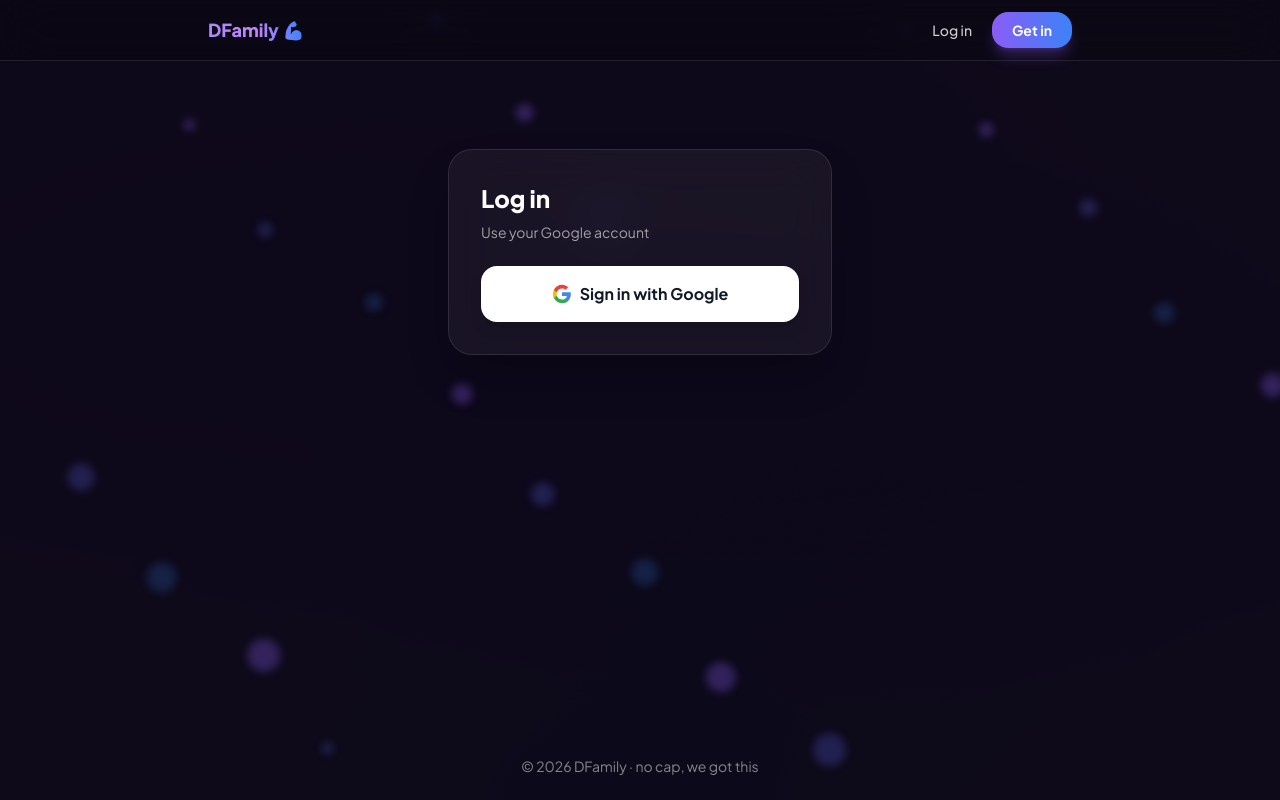
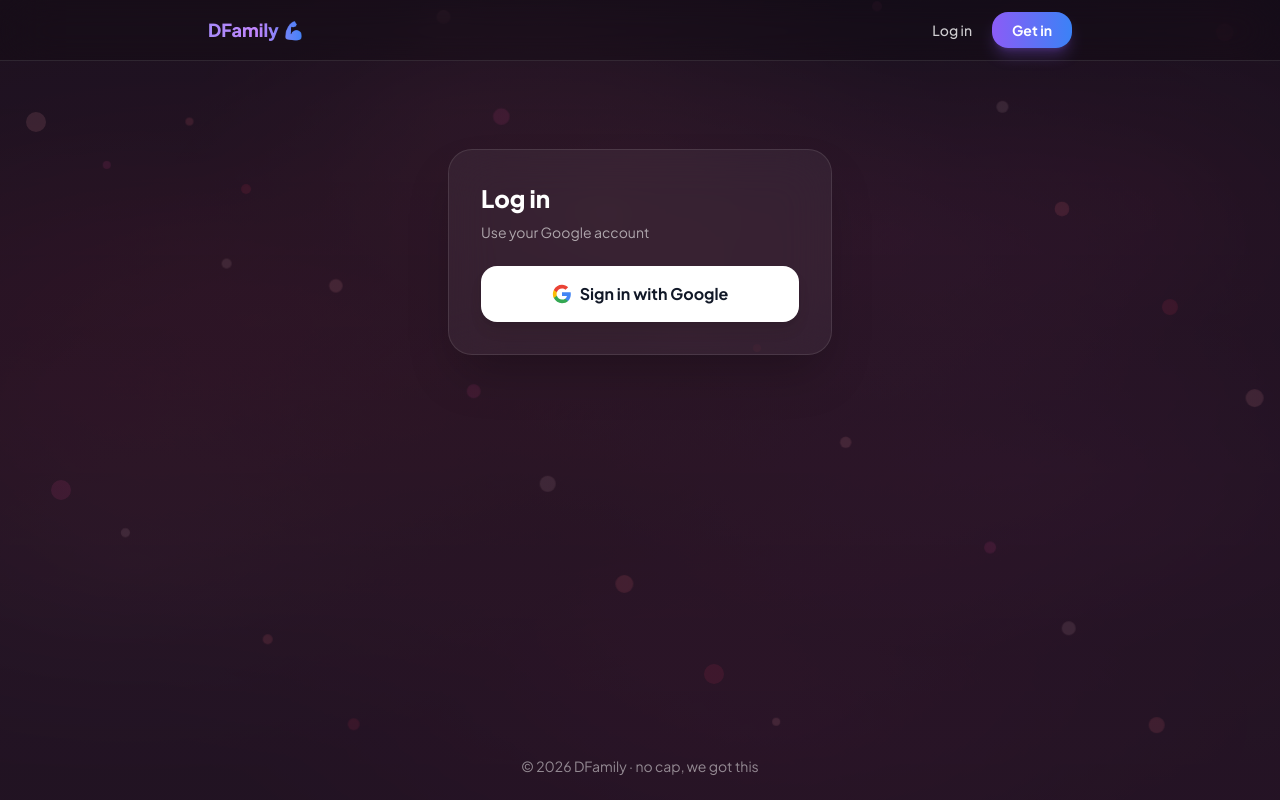
Before and after one commit to jagandeb-sjc/dfamily, a Next.js app: page /login in a window 1280 px wide. Built offline with nearby package versions, Linux system fonts and the light colour scheme; no server answers.

Commit message:
Initial commit

```diff
--- a/components/Leaderboard.jsx
+++ b/components/Leaderboard.jsx
@@ -1,4 +1,4 @@
-import { getStreakWeeks } from '../lib/dateUtils';
+import { getStreakWeeks, getLatestWeight } from '../lib/dateUtils';
 
 export default function Leaderboard({ entries, loading }) {
   if (loading) return <div className="text-center py-8 text-white/60 font-medium">Loading…</div>;
@@ -73,7 +73,7 @@
       }
     }
     const sorted = [...weights].sort((a, b) => (getDateKey(b) > getDateKey(a) ? 1 : -1));
-    const currentWeight = sorted[0]?.weight;
+    const currentWeight = getLatestWeight(weights);
     const originalWeight = user.startWeight != null && user.startWeight > 0 ? user.startWeight : null;
     const weightLost =
       originalWeight != null && currentWeight != null ? originalWeight - currentWeight : -Infinity;
--- a/components/fitnessbackground.jsx
+++ b/components/fitnessbackground.jsx
@@ -1,16 +1,25 @@
 'use client';
 
-import { useState, useCallback, useMemo } from 'react';
+import { useMemo } from 'react';
 
-const BUBBLE_COUNT = 20;
-const COLORS = ['rgba(139,92,246,0.3)', 'rgba(99,102,241,0.25)', 'rgba(59,130,246,0.2)'];
+const BUBBLE_COUNT = 30;
+// Subtle bubbles - visible, soft, more pink/red
+const COLORS = [
+  'rgba(251,113,133,0.12)',
+  'rgba(244,63,94,0.1)',
+  'rgba(253,164,175,0.12)',
+  'rgba(236,72,153,0.11)',
+  'rgba(254,205,211,0.1)',
+];
+const ANIMATIONS = ['animate-float', 'animate-float-slow', 'animate-float-rise', 'animate-float-drift'];
 
 function seededStyle(i) {
   const s = (i * 7 + 13) % 100 / 100;
   const t = (i * 11 + 17) % 100 / 100;
-  const w = 12 + (i * 3 % 24);
-  const d = 4 + (i % 5);
-  const del = (i % 5);
+  const w = 8 + (i * 2 % 14);
+  const d = 8 + (i % 6);
+  const del = (i % 7);
+  const anim = ANIMATIONS[i % ANIMATIONS.length];
   return {
     left: `${s * 100}%`,
     top: `${t * 100}%`,
@@ -19,25 +28,15 @@
     animationDelay: `${del}s`,
     animationDuration: `${d}s`,
     background: COLORS[i % COLORS.length],
+    animationClass: anim,
   };
 }
 
-function Bubble({ id, style, onPop }) {
-  const [popping, setPopping] = useState(false);
-
-  const handleClick = useCallback(() => {
-    setPopping(true);
-    onPop?.(id);
-    setTimeout(() => setPopping(false), 500);
-  }, [id, onPop]);
-
+function Bubble({ style }) {
   return (
-    <button
-      type="button"
-      onClick={handleClick}
-      className={`absolute rounded-full blur-sm cursor-pointer hover:scale-125 transition-transform focus:outline-none focus:ring-2 focus:ring-violet-400/50 ${
-        popping ? 'animate-pop pointer-events-none' : 'animate-float'
-      }`}
+    <div
+      role="presentation"
+      className={`absolute rounded-full ${style.animationClass}`}
       style={{
         left: style.left,
         top: style.top,
@@ -47,6 +46,7 @@
         animationDuration: style.animationDuration,
         background: style.background,
         borderRadius: '50%',
+        boxShadow: '0 0 8px rgba(255,255,255,0.02)',
       }}
       aria-hidden
     />
@@ -54,30 +54,44 @@
 }
 
 export default function FitnessBackground() {
-  const [, setTick] = useState(0);
   const bubbleStyles = useMemo(() => Array.from({ length: BUBBLE_COUNT }, (_, i) => seededStyle(i)), []);
-
-  const handlePop = useCallback(() => {
-    setTick((t) => t + 1);
-  }, []);
 
   return (
     <div className="fixed inset-0 -z-10 overflow-hidden" aria-hidden>
-      {/* Gradient mesh - Gen Z vibe */}
+      {/* Gradient mesh - Gen Z vibe with more pink/red */}
       <div
-        className="absolute inset-0 opacity-90 transition-all duration-[8s]"
+        className="absolute inset-0 opacity-90 animate-gradient-shift"
         style={{
           background: `
-            radial-gradient(ellipse 80% 50% at 20% 40%, rgba(139, 92, 246, 0.45), transparent),
-            radial-gradient(ellipse 60% 40% at 80% 60%, rgba(99, 102, 241, 0.35), transparent),
-            radial-gradient(ellipse 50% 50% at 50% 100%, rgba(6, 182, 212, 0.3), transparent),
-            radial-gradient(ellipse 100% 80% at 50% 0%, rgba(139, 92, 246, 0.2), transparent)
+            radial-gradient(ellipse 80% 50% at 20% 40%, rgba(244, 63, 94, 0.28), transparent 60%),
+            radial-gradient(ellipse 60% 40% at 80% 60%, rgba(236, 72, 153, 0.3), transparent 55%),
+            radial-gradient(ellipse 50% 50% at 50% 20%, rgba(251, 113, 133, 0.42), transparent 50%),
+            radial-gradient(ellipse 70% 60% at 50% 80%, rgba(244, 63, 94, 0.26), transparent 55%),
+            radial-gradient(ellipse 55% 45% at 70% 30%, rgba(236, 72, 153, 0.32), transparent 50%),
+            radial-gradient(ellipse 60% 50% at 10% 70%, rgba(253, 164, 175, 0.3), transparent 55%),
+            radial-gradient(ellipse 50% 60% at 90% 25%, rgba(244, 63, 94, 0.28), transparent 50%),
+            radial-gradient(ellipse 45% 45% at 35% 15%, rgba(251, 113, 133, 0.26), transparent 45%),
+            radial-gradient(ellipse 70% 50% at 60% 90%, rgba(236, 72, 153, 0.22), transparent 55%),
+            radial-gradient(ellipse 50% 70% at 5% 50%, rgba(244, 63, 94, 0.24), transparent 50%)
           `,
-          animation: 'gradient-shift 15s ease infinite alternate',
         }}
       />
-      <div className="absolute inset-0 bg-[#0f0a1a]" style={{ mixBlendMode: 'multiply' }} />
+      {/* Animated pink/red overlay - shifting accent */}
+      <div
+        className="absolute inset-0 animate-gradient-pulse"
+        style={{
+          background: `
+            radial-gradient(ellipse 90% 60% at 30% 50%, rgba(244, 63, 94, 0.24), transparent 55%),
+            radial-gradient(ellipse 70% 80% at 70% 40%, rgba(236, 72, 153, 0.2), transparent 50%),
+            radial-gradient(ellipse 80% 70% at 50% 30%, rgba(251, 113, 133, 0.18), transparent 50%)
+          `,
+        }}
+      />
+      {/* Drifting gradient - moves over time */}
+      <div className="absolute inset-0 animate-gradient-drift pointer-events-none" />
+      <div className="absolute inset-0" style={{ background: 'linear-gradient(180deg, rgba(28,18,32,0.86) 0%, rgba(36,20,36,0.9) 100%)' }} />
       {/* Subtle grid */}
+      {/* Bubble layer - above overlay for visibility */}
       <div
         className="absolute inset-0 opacity-[0.03]"
         style={{
@@ -86,10 +100,12 @@
           backgroundSize: '40px 40px',
         }}
       />
-      {/* Floating bubbles */}
-      {bubbleStyles.map((style, i) => (
-        <Bubble key={i} id={i} style={style} onPop={handlePop} />
-      ))}
+      {/* Floating bubbles - above other layers, pointer-events-none */}
+      <div className="absolute inset-0 pointer-events-none z-[1]">
+        {bubbleStyles.map((style, i) => (
+          <Bubble key={i} style={style} />
+        ))}
+      </div>
     </div>
   );
 }
--- a/components/footer.jsx
+++ b/components/footer.jsx
@@ -1,7 +1,7 @@
 export default function Footer() {
   return (
     <footer className="mt-10 py-6 text-center text-sm text-white/50">
-      © {new Date().getFullYear()} DFamily · no cap, we got this
+      © <span suppressHydrationWarning>{new Date().getFullYear()}</span> DFamily · no cap, we got this
     </footer>
   );
 }
--- a/lib/dateUtils.js
+++ b/lib/dateUtils.js
@@ -20,6 +20,20 @@
 
 export function getWeightDateKey(w) {
   return w.date || w.weekStart;
+}
+
+/** Returns the weight value from the latest entry (most recent weekStart, then most recent update). */
+export function getLatestWeight(weights) {
+  if (!weights?.length) return null;
+  const sorted = [...weights].sort((a, b) => {
+    const ka = getWeightDateKey(a) || '';
+    const kb = getWeightDateKey(b) || '';
+    if (kb !== ka) return kb > ka ? 1 : -1;
+    const ta = a._sortTs ?? 0;
+    const tb = b._sortTs ?? 0;
+    return tb - ta;
+  });
+  return sorted[0]?.weight ?? null;
 }
 
 /** Streak: consecutive days logged (legacy). */
--- a/styles/globals.css
+++ b/styles/globals.css
@@ -10,7 +10,7 @@
   margin: 0;
   padding: 0;
   font-family: var(--font-jakarta), system-ui, sans-serif;
-  background: #0f0a1a;
+  background: #120c1c;
   color: #fff;
 }
 
@@ -30,9 +30,74 @@
 
 @keyframes gradient-shift {
   0% {
-    filter: hue-rotate(0deg);
+    filter: hue-rotate(-5deg) saturate(1.15);
+  }
+  25% {
+    filter: hue-rotate(8deg) saturate(1.25);
+  }
+  50% {
+    filter: hue-rotate(-8deg) saturate(1.2);
+  }
+  75% {
+    filter: hue-rotate(15deg) saturate(1.3);
   }
   100% {
-    filter: hue-rotate(10deg);
+    filter: hue-rotate(-5deg) saturate(1.15);
   }
 }
+
+.animate-gradient-shift {
+  animation: gradient-shift 12s ease-in-out infinite;
+}
+
+@keyframes gradient-pulse {
+  0%, 100% {
+    opacity: 0.5;
+    transform: scale(1) translate(0, 0);
+  }
+  25% {
+    opacity: 0.9;
+    transform: scale(1.08) translate(3%, -2%);
+  }
+  50% {
+    opacity: 0.65;
+    transform: scale(0.95) translate(-2%, 3%);
+  }
+  75% {
+    opacity: 0.95;
+    transform: scale(1.05) translate(2%, 2%);
+  }
+}
+
+.animate-gradient-pulse {
+  animation: gradient-pulse 8s ease-in-out infinite;
+}
+
+@keyframes gradient-drift {
+  0% {
+    opacity: 0.7;
+    background-position: 0% 0%, 100% 100%, 50% 50%;
+  }
+  33% {
+    opacity: 0.95;
+    background-position: 50% 30%, 50% 70%, 80% 20%;
+  }
+  66% {
+    opacity: 0.75;
+    background-position: 100% 60%, 0% 40%, 20% 80%;
+  }
+  100% {
+    opacity: 0.7;
+    background-position: 0% 0%, 100% 100%, 50% 50%;
+  }
+}
+
+.animate-gradient-drift {
+  background-image:
+    radial-gradient(ellipse 100% 80% at 20% 30%, rgba(244, 63, 94, 0.25), transparent 50%),
+    radial-gradient(ellipse 80% 100% at 80% 70%, rgba(236, 72, 153, 0.22), transparent 50%),
+    radial-gradient(ellipse 90% 90% at 50% 50%, rgba(251, 113, 133, 0.15), transparent 45%);
+  background-size: 120% 120%, 130% 130%, 110% 110%;
+  background-position: 0% 0%, 100% 100%, 50% 50%;
+  animation: gradient-drift 15s ease-in-out infinite;
+}
--- a/tailwind.config.js
+++ b/tailwind.config.js
@@ -7,13 +7,27 @@
         sans: ['var(--font-jakarta)', 'system-ui', 'sans-serif'],
       },
       animation: {
-        'float': 'float 6s ease-in-out infinite',
+        'float': 'float 8s ease-in-out infinite',
+        'float-slow': 'float 12s ease-in-out infinite',
+        'float-rise': 'floatRise 10s ease-in-out infinite',
+        'float-drift': 'floatDrift 9s ease-in-out infinite',
         'pop': 'pop 0.5s ease-out forwards',
       },
       keyframes: {
         float: {
           '0%, 100%': { transform: 'translate(0, 0)' },
-          '50%': { transform: 'translate(20px, -20px)' },
+          '25%': { transform: 'translate(30px, -25px)' },
+          '50%': { transform: 'translate(-15px, -40px)' },
+          '75%': { transform: 'translate(25px, -15px)' },
+        },
+        floatRise: {
+          '0%, 100%': { transform: 'translate(0, 0) scale(1)' },
+          '50%': { transform: 'translate(-20px, -40px) scale(1.15)' },
+        },
+        floatDrift: {
+          '0%, 100%': { transform: 'translate(0, 0)' },
+          '33%': { transform: 'translate(40px, -20px)' },
+          '66%': { transform: 'translate(-25px, -35px)' },
         },
         pop: {
           '0%': { transform: 'scale(1)', opacity: 0.8 },
```
Also changed, not shown: pages/dashboard.js (+24 -2 lines), pages/group.js (+35 -3 lines), lib/firebaseclient.js.
